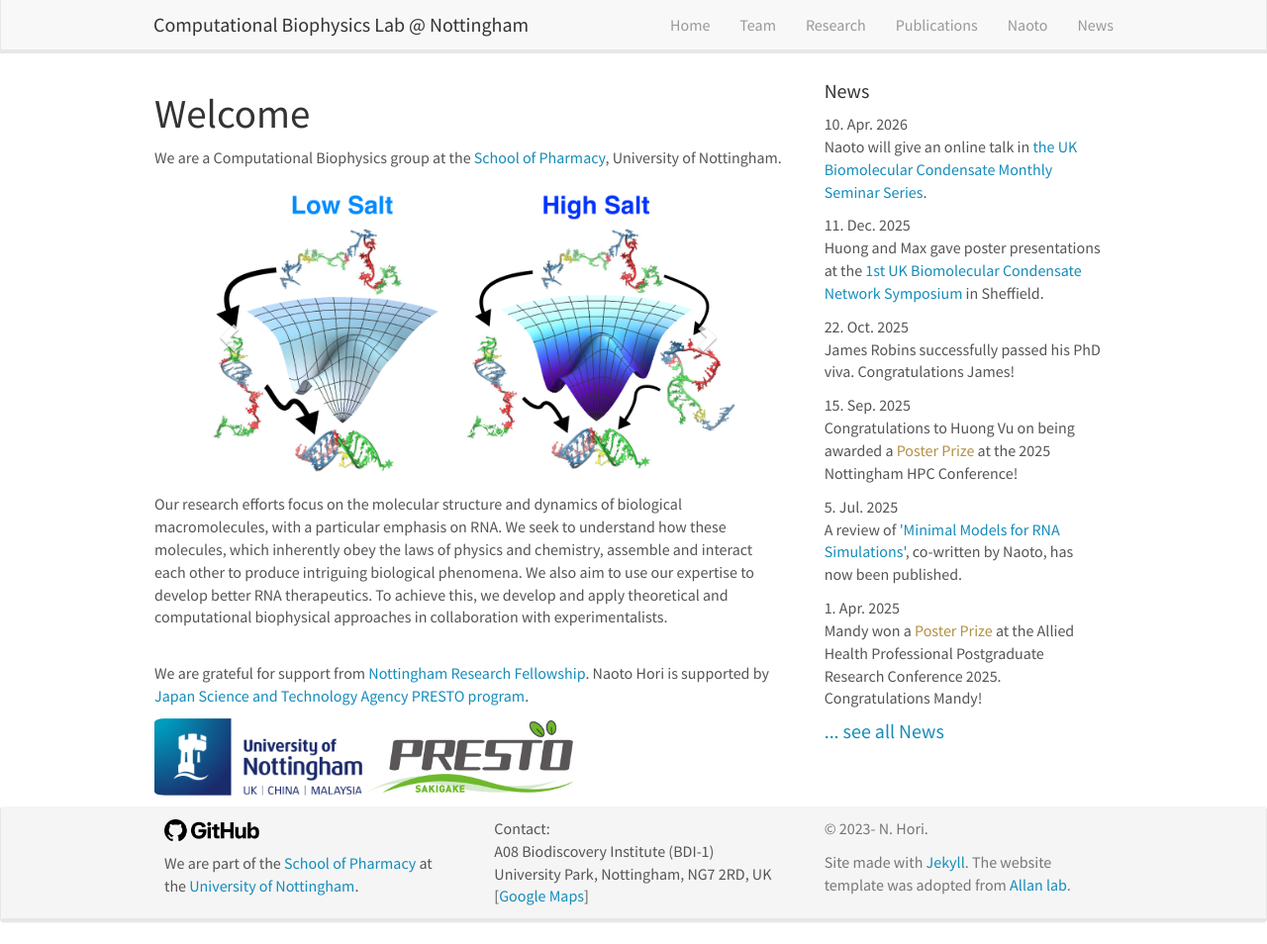
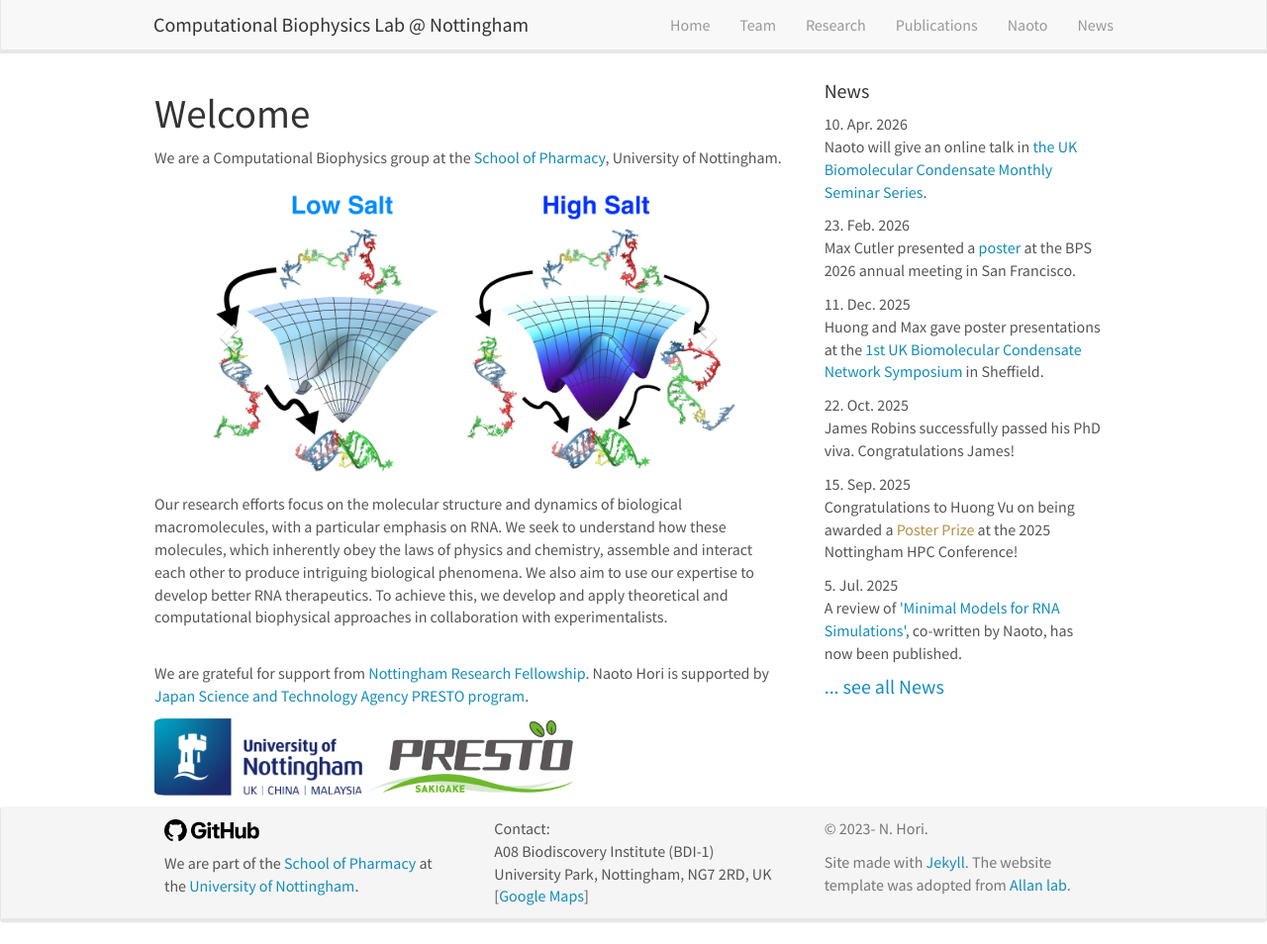
Before and after one commit to Hori-Lab/hori-lab.github.io, a Jekyll site: the page built from _pages/home.md, in a window 1280 px wide and 954 px high. Shown: the whole window at 99% size. Built offline with Jekyll 4.4.1, drawn with Linux system fonts in a browser that asks for light colours; nearby versions of some CDN libraries.

Commit message:
Update news

```diff
--- a/_data/news.yml
+++ b/_data/news.yml
@@ -1,5 +1,8 @@
 - date: 10. Apr. 2026
   headline: Naoto will give an online talk in <a href=https://www.ukcondensates.co.uk/monthly-network-seminar-series target="_blank">the UK Biomolecular Condensate Monthly Seminar Series</a>.
+
+- date: 23. Feb. 2026
+  headline: Max Cutler presented a <a href=https://www.cell.com/biophysj/abstract/S0006-3495(25)01913-7 target="_blank">poster</a> at the BPS 2026 annual meeting in San Francisco.
 
 - date: 11. Dec. 2025
   headline: Huong and Max gave poster presentations at the <a href=https://www.ukcondensates.co.uk/1st-uk-biomolecular-condensate-network-symposium target="_blank">1st UK Biomolecular Condensate Network Symposium</a> in Sheffield.
```
